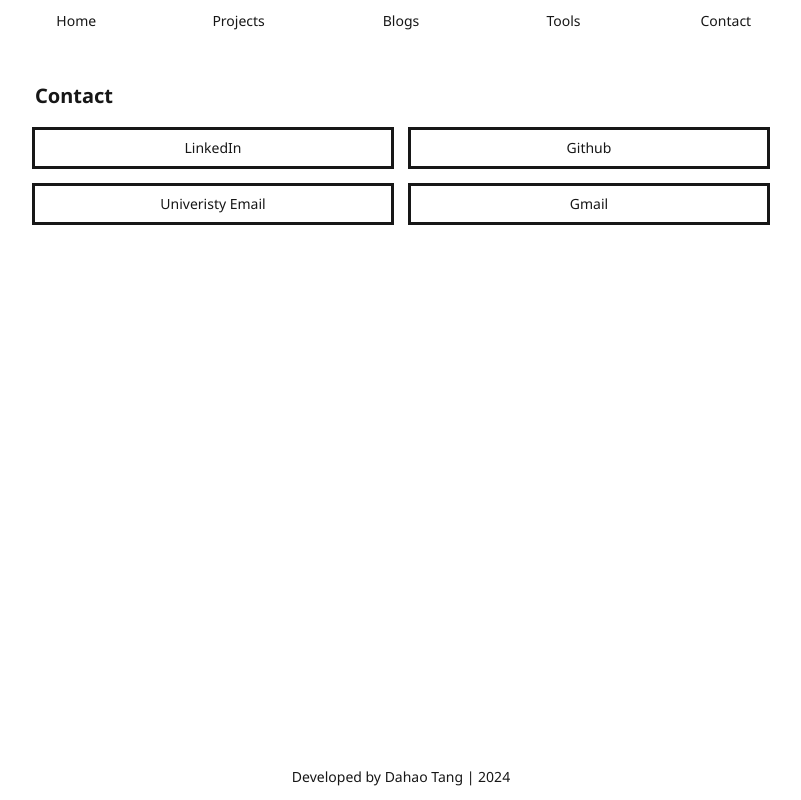
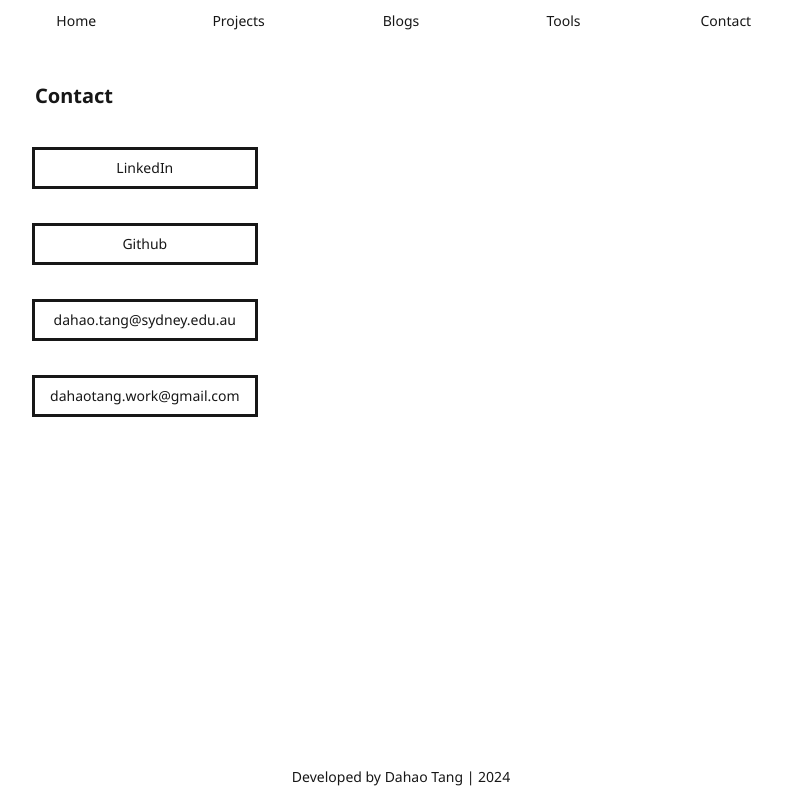
Before and after one commit to DahaoTang/DahaoTang.github.io, a Next.js app: page /contact in a window 1280 px wide. Shown: the whole page, without its empty margins (239-1040 px from the left). Built offline with nearby package versions, Linux system fonts and the light colour scheme.

Commit message:
color updated

```diff
--- a/app/(site)/contact/page.tsx
+++ b/app/(site)/contact/page.tsx
@@ -5,30 +5,30 @@ export default function Contact() {
 	return (
 		<div>
 			<Heading1 content="Contact" />
-			<div className="grid grid-cols-2 gap-5 pt-5">
+			<div className="w-[30%] flex flex-col py-10 space-y-10">
 				<DefaultButton
 					label="LinkedIn"
 					href="https://www.linkedin.com/in/dahao-tang/"
 					target="_blank"
 					rel="noopener noreferrer"
-					additionalButtonClasses="hover:text-rose-500"
+					additionalButtonClasses="hover:outline-rose-800 hover:bg-rose-800"
 				/>
 				<DefaultButton
 					label="Github"
 					href="https://github.com/DahaoTang"
 					target="_blank"
 					rel="noopener noreferrer"
-					additionalButtonClasses="hover:text-rose-500"
+					additionalButtonClasses="hover:outline-rose-800 hover:bg-rose-800"
 				/>
 				<DefaultButton
-					label="Univeristy Email"
+					label="dahao.tang@sydney.edu.au"
 					href="mailto:dahao.tang@sydney.edu.au"
-					additionalButtonClasses="hover:text-sky-500"
+					additionalButtonClasses="hover:outline-sky-800 hover:bg-sky-800"
 				/>
 				<DefaultButton
-					label="Gmail"
+					label="dahaotang.work@gmail.com"
 					href="mailto:dahaotang.work@gmail.com"
-					additionalButtonClasses="hover:text-sky-500"
+					additionalButtonClasses="hover:outline-sky-800 hover:bg-sky-800"
 				/>
 			</div>
 		</div>
--- a/app/(site)/tool/config/[...filename]/page.tsx
+++ b/app/(site)/tool/config/[...filename]/page.tsx
@@ -53,7 +53,7 @@ const ToolPage: React.FC<ToolPageProps> = ({ params }) => {
 				</button>
 				<button
 					onClick={handleCopyToClipboard}
-					className="px-2 py-1 outline outline-neutral-900 hover:bg-neutral-900 hover:text-emerald-300"
+					className="px-2 py-1 outline outline-neutral-900 hover:outline-emerald-800 hover:bg-emerald-800 hover:text-white"
 				>
 					Copy
 				</button>
--- a/app/components/Headbar.tsx
+++ b/app/components/Headbar.tsx
@@ -26,7 +26,7 @@ export default function Headbar() {
 			<div className="flex-1 text-center">
 				<DropdownMenu
 					triggerText="Tools"
-					items={[{ text: "Configuration Files", href: "/tool/config" }]}
+					items={[{ text: "Config Files", href: "/tool/config" }]}
 				/>
 			</div>
 			<div className="flex-1 text-center">
```
